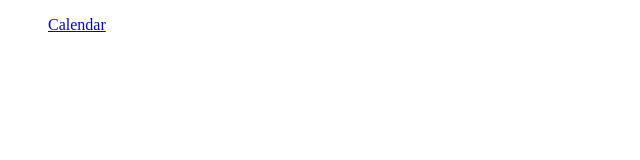
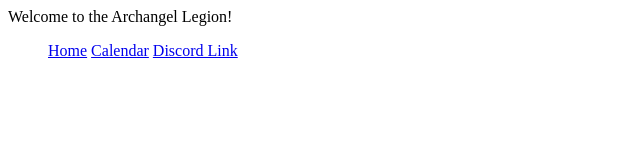
Before and after one commit to Cyril1743/Archangel-Legion, a plain HTML site: page index.html in a window 1280 px wide. Shown: the whole page, without its empty margins (0-640 px from the left). Drawn offline with Linux system fonts and the light colour scheme.

Commit message:
Added some HTML

```diff
--- a/assets/style.css
+++ b/assets/style.css
@@ -0,0 +1,4 @@
+li {
+    display:inline;
+
+}
--- a/index.html
+++ b/index.html
@@ -7,10 +7,11 @@
     <title>Archangel Legion</title>
 </head>
 <body>
+   <header>Welcome to the Archangel Legion!</header>
     <ul>
-        <a href="./pages/calendar.html">Calendar</a>
+        <li><a href="./index.html">Home</a></li>
+        <li><a href="./pages/calendar.html">Calendar</a></li>
+        <li><a href="./pages/discord.html">Discord Link</a> </li>
     </ul>
 </body>
-
-
 </html>
```
Also changed, not shown: pages/discord.html (added).
